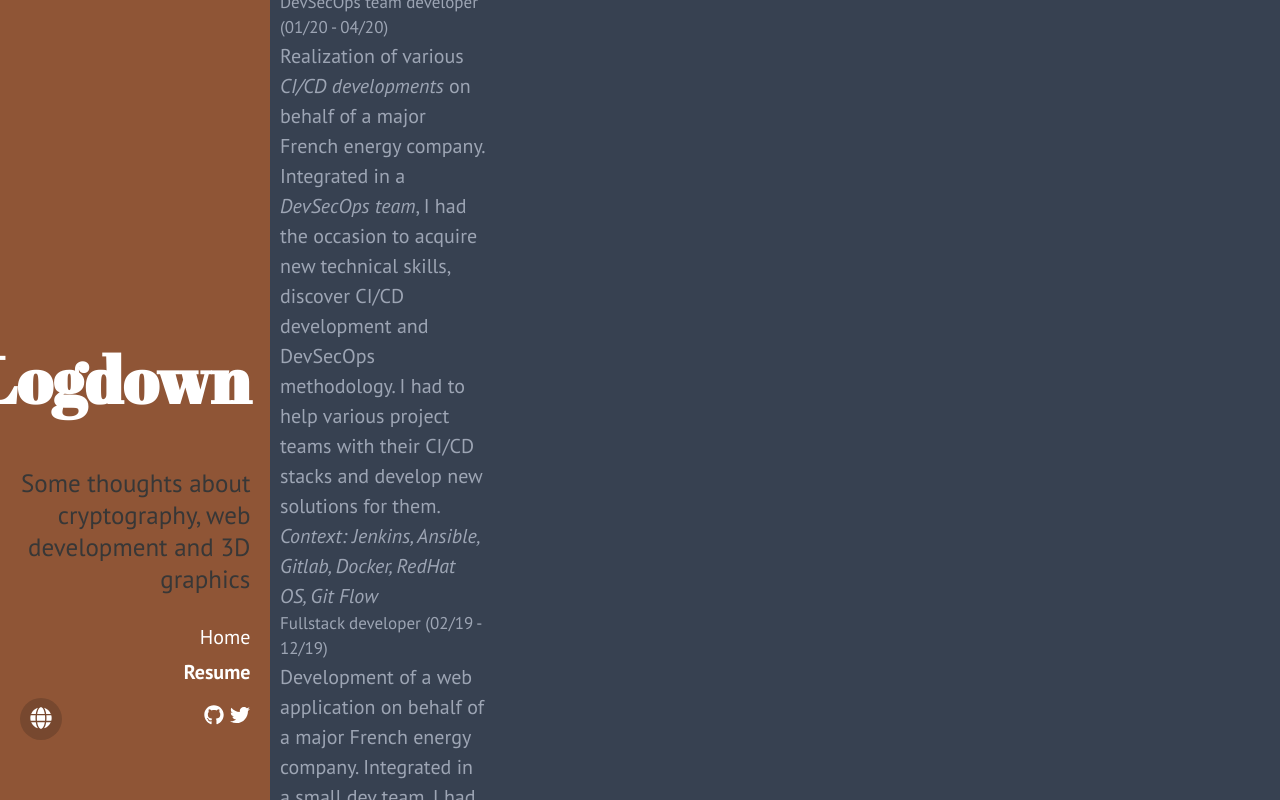
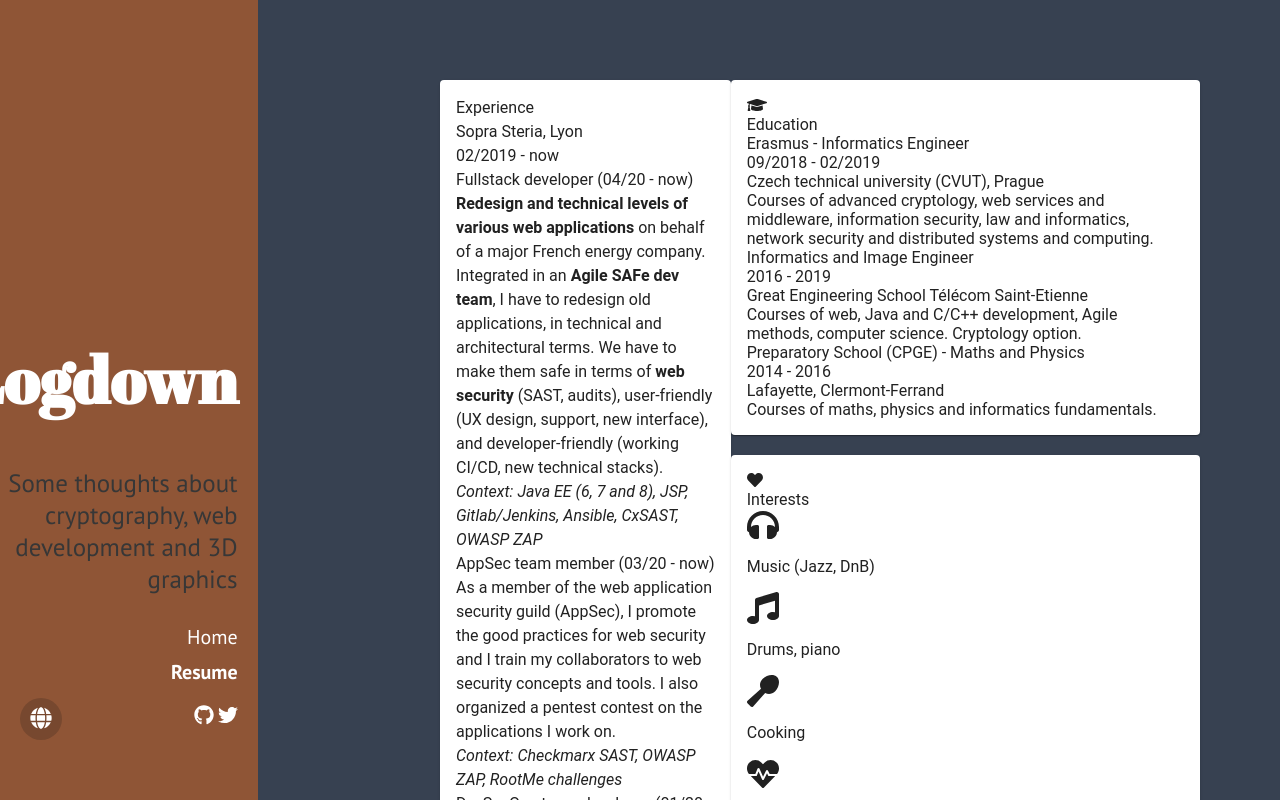
Before and after one commit to TheGthr/logdown, a Vue app: page /resume in a window 1280 px wide. Shown: the top 800 px of the page. Built offline with nearby package versions, Linux system fonts and the light colour scheme.

Commit message:
feat: work on resume css

```diff
--- a/src/App.vue
+++ b/src/App.vue
@@ -19,7 +19,6 @@ export default {
 <style>
 #ld-container {
   display: flex;
-  height: 100vh;
 }
 
 /* Content */
--- a/src/components/Navbar.vue
+++ b/src/components/Navbar.vue
@@ -12,7 +12,7 @@
         $t("home.navbar.resume-link")
       }}</router-link>
 
-      <div id="nav-icons" class="justify-between">
+      <div id="nav-icons" class="ld-justify-between">
         <button id="lang-btn">
           <font-awesome-icon :icon="['fas', 'globe']" />
           <ul id="lang-menu">
@@ -20,7 +20,7 @@
             <li role="listitem" @click="$i18n.locale = 'fr'">Français</li>
           </ul>
         </button>
-        <div class="justify-between sidebar-nav-icons">
+        <div class="ld-justify-between sidebar-nav-icons">
           <a class="sidebar-nav-icon" href="https://github.com/TheoGthr">
             <font-awesome-icon :icon="['fab', 'github']" />
           </a>
@@ -88,7 +88,7 @@ li:hover {
  * out above content in mobile and later moves to the side with wider viewports.
  */
 #sidebar {
-  width: 18%;
+  width: 17%;
   display: flex;
   flex-direction: column;
   justify-content: flex-end;
--- a/src/components/Resume/ResumeEducation.vue
+++ b/src/components/Resume/ResumeEducation.vue
@@ -1,9 +1,7 @@
 <template>
-  <div class="mat-card">
-    <div class="mat-card-header">
-      <div class="mat-card-avatar">
-        <font-awesome-icon :icon="['fas', 'graduation-cap']" />
-      </div>
+  <div class="ld-card">
+    <div class="ld-card-header">
+      <font-awesome-icon :icon="['fas', 'graduation-cap']" />
       <div class="mat-card-title">{{ $t("resume.education.title") }}</div>
     </div>
     <div class="mat-card-content mat-typography">
@@ -75,4 +73,3 @@ export default {
   name: "ResumeEducation",
 };
 </script>
-<style></style>
--- a/src/components/Resume/ResumeExperiences.vue
+++ b/src/components/Resume/ResumeExperiences.vue
@@ -1,12 +1,10 @@
 <template>
-  <div class="mat-card">
-    <div class="mat-card-header">
-      <div mat-card-avatar>
-        <font-awesome-icon :icon="['fas', 'brief-case']" />
-      </div>
-      <div class="mat-card-title">{{ $t("resume.experiences.title") }}</div>
+  <div class="ld-card">
+    <div class="ld-card-header">
+      <font-awesome-icon :icon="['fas', 'brief-case']" />
+      <div class="ld-card-title">{{ $t("resume.experiences.title") }}</div>
     </div>
-    <div class="mat-card-content mat-typography">
+    <div class="ld-card-content mat-typography">
       <!-- Sopra Steria -->
       <div class="experience-item">
         <div class="enterprise-date">
@@ -93,15 +91,3 @@ export default {
   name: "ResumeExperiences",
 };
 </script>
-
-<style>
-.job-header {
-  font-weight: 500;
-  font-size: 17px;
-}
-
-b {
-  font-weight: 450;
-  font-style: italic;
-}
-</style>
--- a/src/components/Resume/ResumeInterests.vue
+++ b/src/components/Resume/ResumeInterests.vue
@@ -1,12 +1,10 @@
 <template>
-  <div class="mat-card">
-    <div class="mat-card-header">
-      <div mat-card-avatar>
-        <font-awesome-icon :icon="['fas', 'heart']" />
-      </div>
-      <div class="mat-card-title">{{ $t("resume.interests.title") }}</div>
+  <div class="ld-card">
+    <div class="ld-card-header">
+      <font-awesome-icon :icon="['fas', 'heart']" />
+      <div class="ld-card-title">{{ $t("resume.interests.title") }}</div>
     </div>
-    <div class="mat-card-content mat-typography">
+    <div class="ld-card-content">
       <div class="all-interests">
         <div class="two-interests">
           <div class="interest">
@@ -44,5 +42,3 @@ export default {
   name: "ResumeInterests",
 };
 </script>
-
-<style></style>
--- a/src/index.css
+++ b/src/index.css
@@ -15,10 +15,23 @@ html {
 }
 
 body {
+  height: 100%;
   margin: 0;
 }
 
-.justify-between {
+.ld-justify-between {
   display: flex;
   justify-content: space-between;
 }
+
+/** MATERIAL */
+.ld-card {
+  box-shadow: 0px 2px 1px -1px rgba(0, 0, 0, 0.2),
+    0px 1px 1px 0px rgba(0, 0, 0, 0.14), 0px 1px 3px 0px rgba(0, 0, 0, 0.12);
+  transition: box-shadow 280ms cubic-bezier(0.4, 0, 0.2, 1);
+  display: block;
+  position: relative;
+  padding: 16px;
+  border-radius: 4px;
+  background: #fff;
+}
--- a/src/views/Resume.vue
+++ b/src/views/Resume.vue
@@ -23,46 +23,18 @@ export default {
 .container {
   max-width: 100%;
   display: flex;
-}
-
-@media (min-width: 64em) {
-  .content {
-    margin-left: 22rem;
-    margin-right: 4rem;
-  }
-}
-
-@media (min-width: 48em) {
-  .content {
-    max-width: 38rem;
-    margin-left: 20rem;
-    margin-right: 2rem;
-  }
-}
-
-.content {
+  font-family: Roboto, "Helvetica Neue", sans-serif;
+  font-size: 16px;
+  color: rgba(0, 0, 0, 0.87);
+  margin-left: 22rem;
+  margin-right: 4rem;
   padding-top: 4rem;
   padding-bottom: 4rem;
-}
-
-.container {
-  max-width: 38rem;
-  padding-left: 1rem;
-  padding-right: 1rem;
-  margin-left: auto;
-  margin-right: auto;
-}
-
-* {
-  box-sizing: border-box;
 }
 
 .resume-left {
   flex-shrink: 1.5;
   line-height: 1.5;
-  font-family: "PT Sans", Helvetica, Arial, sans-serif;
-  font-size: 20px;
-  color: #9da5b4;
   -webkit-text-size-adjust: 100%;
   box-sizing: border-box;
   margin-bottom: 1rem;
@@ -81,4 +53,14 @@ export default {
 .resume-card {
   margin-bottom: 1rem;
 }
+
+.job-header {
+  font-weight: 500;
+  font-size: 17px;
+}
+
+b {
+  font-weight: 450;
+  font-style: italic;
+}
 </style>
```
